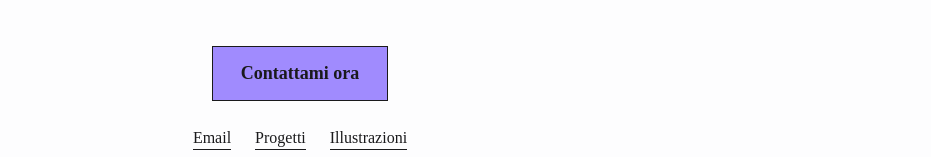
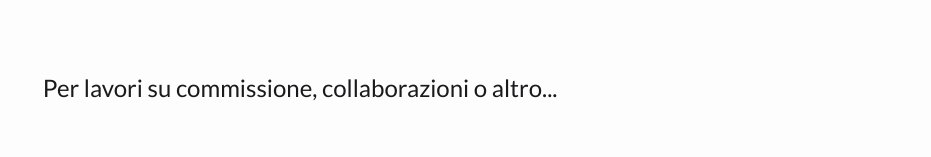
Before and after one commit to AnnaCazzanelli/Cazzanelli_Anna_Progetto_Esame_vue, a Vue app: page /illustrations in a window 1280 px wide. Shown: the part 606-763 px from the top of the page, without its empty margins (340-1271 px from the left). Built offline with nearby package versions, Linux system fonts and the light colour scheme; no server answers; the database is empty; a web font is replaced by a local one.

Commit message:
cta section payoff fixed

```diff
--- a/src/components/CtaSection.vue
+++ b/src/components/CtaSection.vue
@@ -10,7 +10,7 @@ import { RouterLink } from 'vue-router'
     aria-labelledby="cta-title"
   >
     <h2 id="cta-title" class="sr-only">Contatti</h2>
-
+<p>Per lavori su commissione, collaborazioni o altro...</p>
     <!-- Bottone principale -->
     <RouterLink
       to="/contacts"
```
